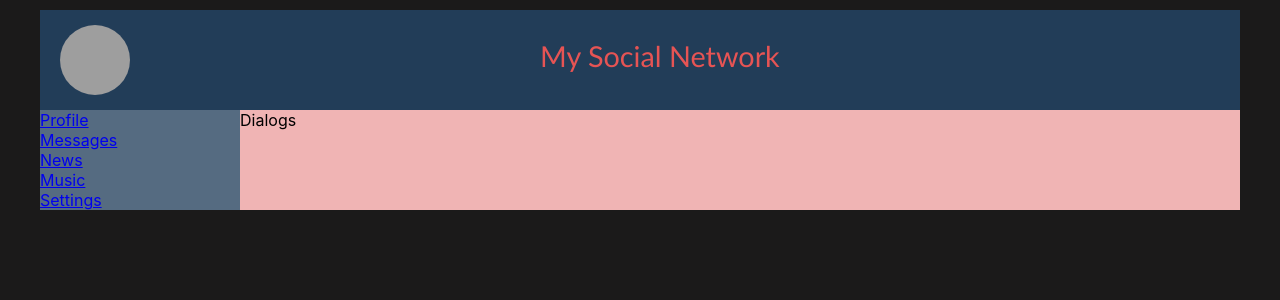
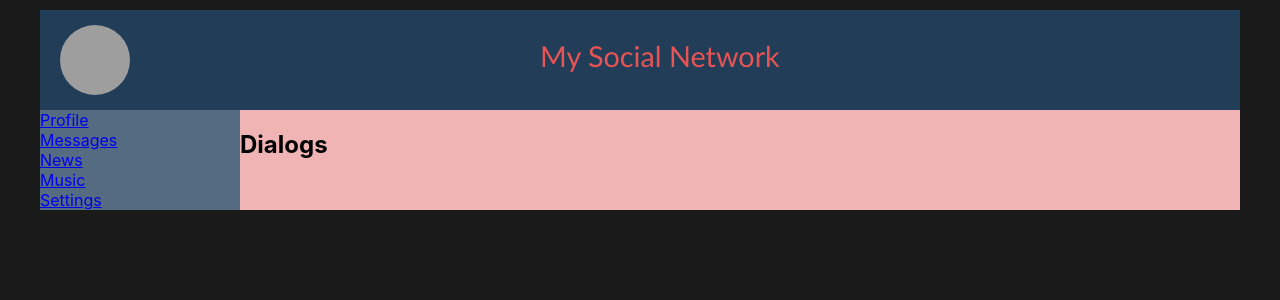
Before and after one commit to artyom34/react, a React (Create React App) app in the folder project/: page /dialogs in a window 1280 px wide. Shown: the top 300 px of the page. Built offline with nearby package versions, Linux system fonts and the light colour scheme; grey boxes are pictures that could not be loaded.

Commit message:
Added component a news

```diff
--- a/project/src/App.js
+++ b/project/src/App.js
@@ -4,16 +4,19 @@
 import Header from "./components/Header/Header";
 import Navbar from "./components/Navbar/Navbar";
 import Profile from "./components/Profile/Profile";
+import News from "./components/News/News";
 
 const App = () => {
   return (
     <div className="app-wrapper">
       <Header />
       <Navbar />
+
       <div className="app-wrapper-content">
         <Routes>
           <Route path="/profile" element={<Profile />} />
           <Route path="/dialogs" element={<Dialogs />} />
+          <Route path="/news" element={<News />} />
         </Routes>
       </div>
     </div>
--- a/project/src/components/Dialogs/Dialogs.jsx
+++ b/project/src/components/Dialogs/Dialogs.jsx
@@ -2,7 +2,11 @@
 import classes from "./dialogs.module.css";
 
 const Dialogs = (props) => {
-  return <div>Dialogs</div>;
+  return (
+    <div>
+      <h2>Dialogs</h2>
+    </div>
+  );
 };
 
 export default Dialogs;
--- /dev/null
+++ b/project/src/components/News/News.jsx
@@ -0,0 +1,13 @@
+import React from "react";
+import classes from "./news.module.css";
+
+
+const News = () => {
+  return (
+    <div className={classes.news}>
+      <h2>News</h2>
+    </div>
+  );
+}
+
+export default News;
```
Also changed, not shown: project/src/components/News/news.module.css (added).
